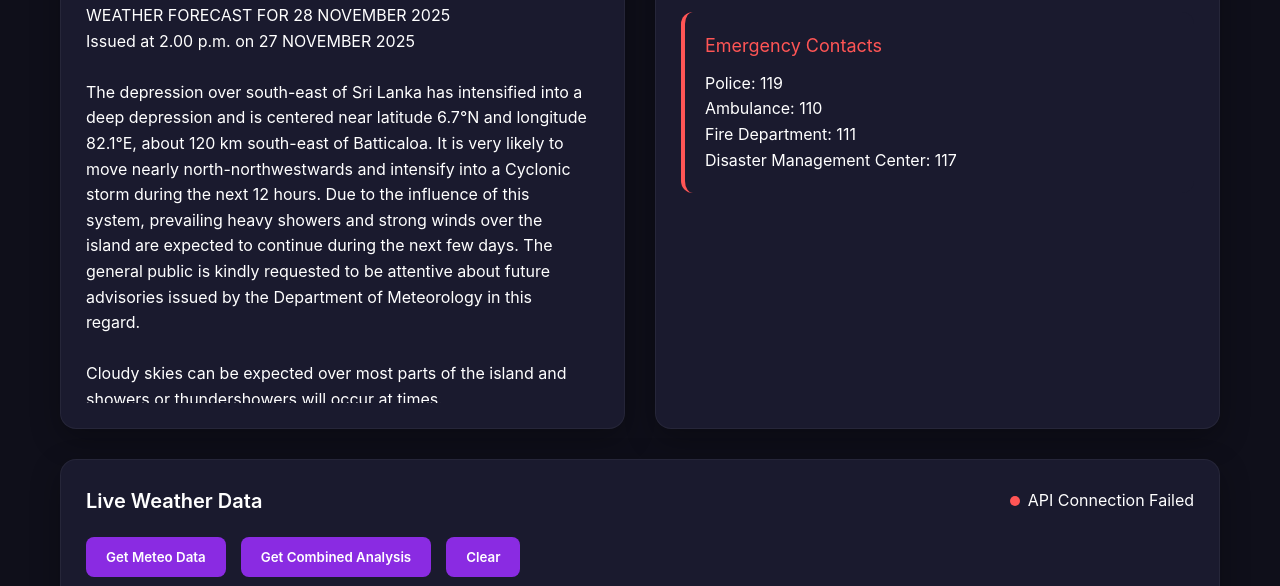
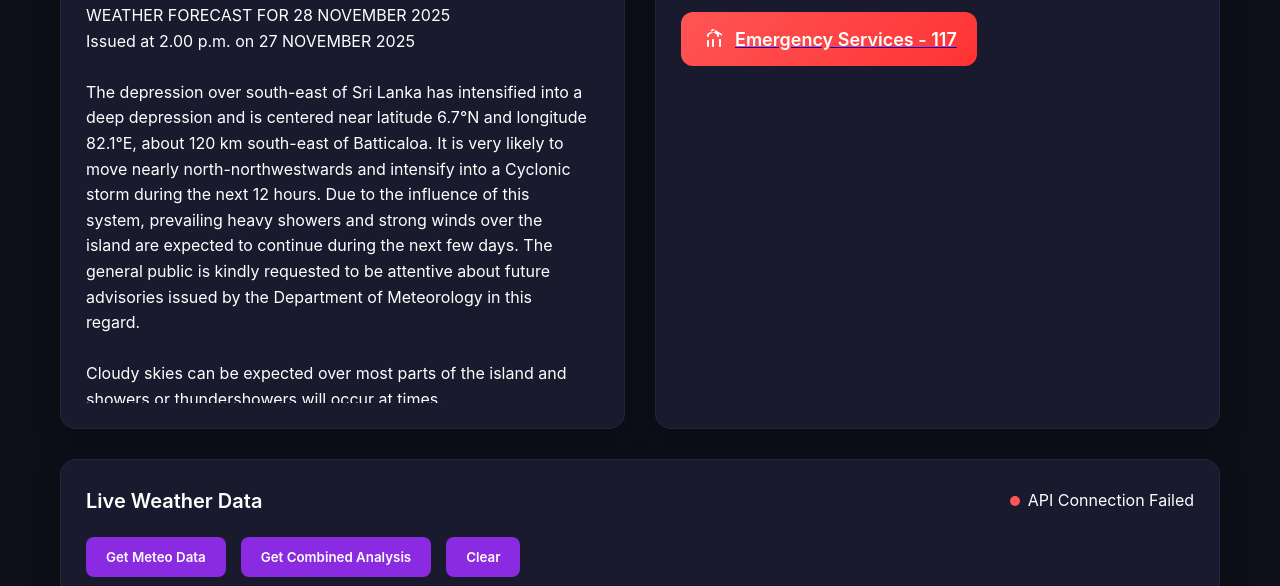
Before and after one commit to itzlewmitha/helaweather, a plain HTML site: page index.html in a window 1280 px wide. Shown: the part 214-800 px from the top of the page. Drawn offline with Linux system fonts and the light colour scheme; no server answers.

Commit message:
Update index.html

```diff
--- a/index.html
+++ b/index.html
@@ -343,13 +343,15 @@
                     </svg>
                     Emergency Services - 117
                 </button>
-                <div class="emergency-info">
-                    <div class="emergency-title">Emergency Contacts</div>
-                    <p>Police: 119</p>
-                    <p>Ambulance: 110</p>
-                    <p>Fire Department: 111</p>
-                    <p>Disaster Management Center: 117</p>
-                </div>
+               <a href="tel:117">
+    <button class="emergency-btn" id="emergencyBtn">
+        <svg width="24" height="24" viewBox="0 0 24 24" fill="none" xmlns="http://www.w3.org/2000/svg">
+            <path d="M12 2C13.1 2 14 2.9 14 4C14 5.1 13.1 6 12 6C10.9 6 10 5.1 10 4C10 2.9 10.9 2 12 2ZM21 9V7L15 3.5C14.18 3.01 13.15 3.01 12.33 3.5L6 7V9C6 9.55 6.45 10 7 10C7.55 10 8 9.55 8 9V7.5L12 5.5L16 7.5V9C16 9.55 16.45 10 17 10C17.55 10 18 9.55 18 9V7L21 9ZM19 12C18.45 12 18 12.45 18 13V19C18 19.55 18.45 20 19 20C19.55 20 20 19.55 20 19V13C20 12.45 19.55 12 19 12ZM13 13C13 12.45 12.55 12 12 12C11.45 12 11 12.45 11 13V19C11 19.55 11.45 20 12 20C12.55 20 13 19.55 13 19V13ZM7 13C6.45 13 6 13.45 6 14V19C6 19.55 6.45 20 7 20C7.55 20 8 19.55 8 19V14C8 13.45 7.55 13 7 13Z" fill="currentColor"></path>
+        </svg>
+        Emergency Services - 117
+    </button>
+</a>
+
             </div>
 
             <div class="weather-card api-section">
```
